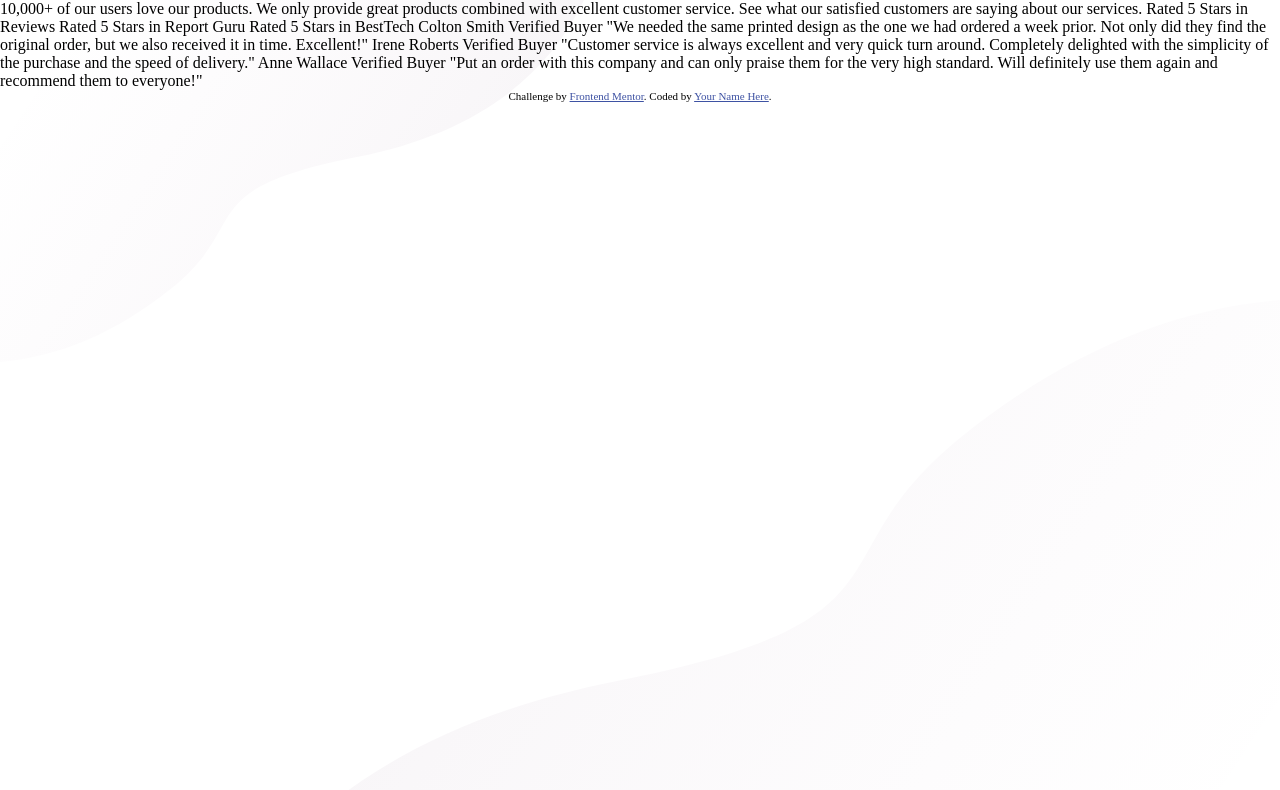
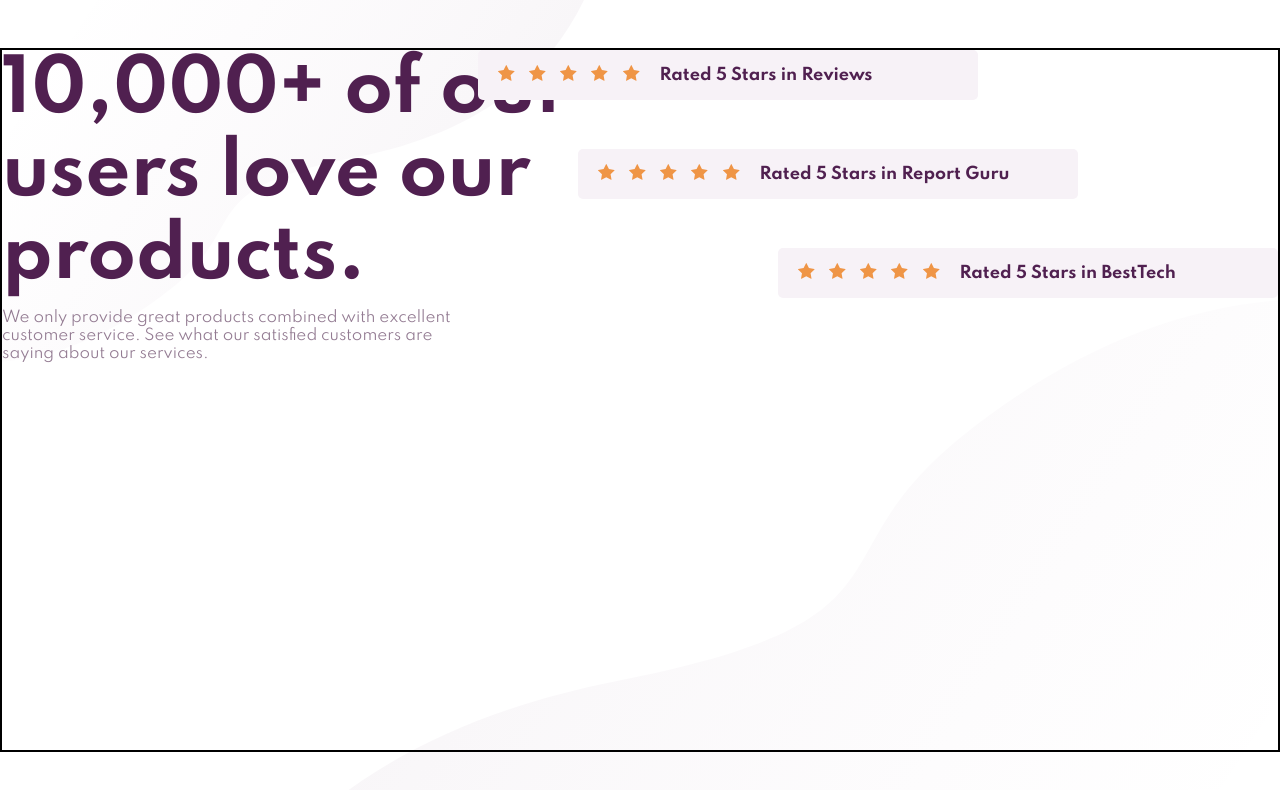
Before and after one commit to LucasHenrique98/frontendmentor-challenge-socialProof, a plain HTML site: page index.html in a window 1280 px wide. Drawn offline with Linux system fonts and the light colour scheme.

Commit message:
Top container finished

```diff
--- a/index.html
+++ b/index.html
@@ -17,28 +17,70 @@
       type="image/png"
     />
 
+    <link rel="preconnect" href="https://fonts.gstatic.com" />
+    <link
+      href="https://fonts.googleapis.com/css2?family=Spartan:wght@400;500;700&display=swap"
+      rel="stylesheet"
+    />
+
     <title>Frontend Mentor | Social proof section</title>
 
     <!-- Feel free to remove these styles or customise in your own stylesheet 👍 -->
   </head>
   <body>
-    10,000+ of our users love our products. We only provide great products
-    combined with excellent customer service. See what our satisfied customers
-    are saying about our services. Rated 5 Stars in Reviews Rated 5 Stars in
-    Report Guru Rated 5 Stars in BestTech Colton Smith Verified Buyer "We needed
-    the same printed design as the one we had ordered a week prior. Not only did
-    they find the original order, but we also received it in time. Excellent!"
-    Irene Roberts Verified Buyer "Customer service is always excellent and very
-    quick turn around. Completely delighted with the simplicity of the purchase
-    and the speed of delivery." Anne Wallace Verified Buyer "Put an order with
-    this company and can only praise them for the very high standard. Will
-    definitely use them again and recommend them to everyone!"
+    <main class="container">
+      <div class="contend-container">
+        <div class="top-container">
+          <div>
+            <h2>
+              10,000+ of our <br />
+              users love our <br />
+              products.
+            </h2>
+            <p>
+              We only provide great products combined with excellent <br />
+              customer service. See what our satisfied customers are <br />
+              saying about our services.
+            </p>
+          </div>
+          <div class="reviews">
+            <div class="card-reviews">
+              <div>
+                <img src="./images/icon-star.svg" alt="" />
+                <img src="./images/icon-star.svg" alt="" />
+                <img src="./images/icon-star.svg" alt="" />
+                <img src="./images/icon-star.svg" alt="" />
+                <img src="./images/icon-star.svg" alt="" />
+              </div>
 
-    <div class="attribution">
-      Challenge by
-      <a href="https://www.frontendmentor.io?ref=challenge" target="_blank"
-        >Frontend Mentor</a
-      >. Coded by <a href="#">Your Name Here</a>.
-    </div>
+              <p>Rated 5 Stars in Reviews</p>
+            </div>
+            <br />
+            <div class="card-reviews" id="secondChild">
+              <div>
+                <img src="./images/icon-star.svg" alt="" />
+                <img src="./images/icon-star.svg" alt="" />
+                <img src="./images/icon-star.svg" alt="" />
+                <img src="./images/icon-star.svg" alt="" />
+                <img src="./images/icon-star.svg" alt="" />
+              </div>
+              <p>Rated 5 Stars in Report Guru</p>
+            </div>
+            <br />
+            <div class="card-reviews">
+              <div>
+                <img src="./images/icon-star.svg" alt="" />
+                <img src="./images/icon-star.svg" alt="" />
+                <img src="./images/icon-star.svg" alt="" />
+                <img src="./images/icon-star.svg" alt="" />
+                <img src="./images/icon-star.svg" alt="" />
+              </div>
+              <p>Rated 5 Stars in BestTech</p>
+            </div>
+          </div>
+        </div>
+        <div class="bottom-container"></div>
+      </div>
+    </main>
   </body>
 </html>
--- a/style.css
+++ b/style.css
@@ -17,11 +17,98 @@
 }
 
 body {
-  background-size: 100vh;
   background: var(--white);
   background-image: url('./images/bg-pattern-bottom-desktop.svg'),
     url('./images/bg-pattern-top-desktop.svg');
 
   background-repeat: no-repeat;
   background-position: right 300px, left 0px;
+
+  font-family: Spartan;
 }
+
+.container {
+  width: 100%;
+  height: 100vh;
+
+  display: flex;
+  align-items: center;
+  justify-content: center;
+}
+
+.contend-container {
+  border: 2px solid black;
+  width: 1500px;
+  height: 700px;
+}
+
+.top-container {
+  display: flex;
+  width: 100%;
+
+  align-items: center;
+  position: relative;
+}
+
+.top-container > div:first-child {
+  display: flex;
+  flex-direction: column;
+}
+
+.top-container > div:first-child h2 {
+  font-size: 70px;
+  color: var(--veryDark);
+}
+
+.top-container > div:first-child p {
+  font-size: 15px;
+  color: var(--darkGrayish);
+
+  margin-top: 10px;
+}
+
+.card-reviews {
+  display: flex;
+  align-items: center;
+
+  border-radius: 5px;
+  background: var(--lightGrayish);
+
+  height: 50px;
+  width: 500px;
+  margin-bottom: 30px;
+}
+
+.card-reviews > div img {
+  margin-right: 10px;
+}
+
+.card-reviews > div img:first-child {
+  margin-left: 20px;
+  margin-right: 10px;
+}
+
+.card-reviews p {
+  padding: 10px;
+
+  font-weight: 700;
+  color: var(--veryDark);
+}
+
+.reviews {
+  position: absolute;
+  right: 0px;
+  top: 0;
+
+  width: 800px;
+}
+
+.reviews > div:last-child {
+  position: relative;
+  left: 300px;
+}
+
+#secondChild {
+  position: relative;
+  left: 100px;
+}
```
